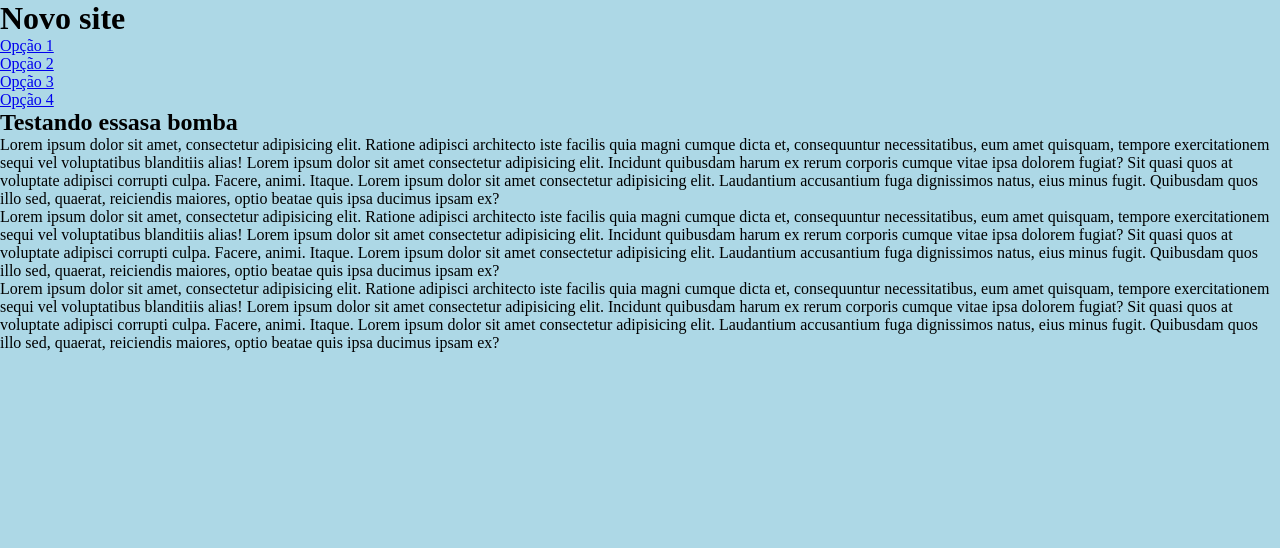
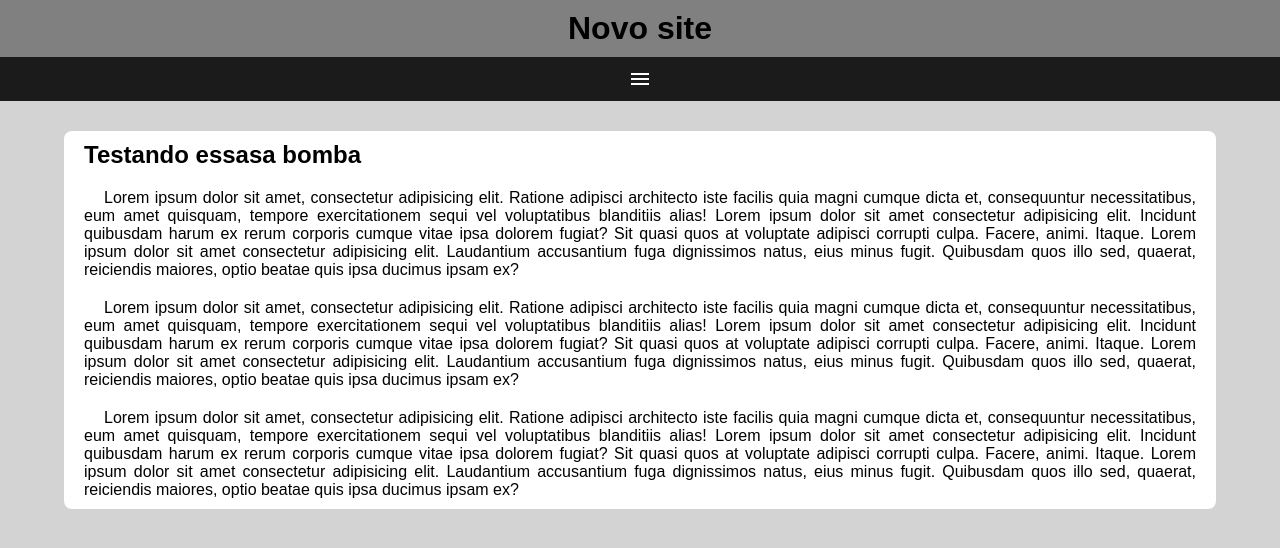
Before and after one commit to 3ffirmino/html-css, a plain HTML site: page exercicios/ex023/mq005/index.html in a window 1280 px wide. Drawn offline with Linux system fonts and the light colour scheme.

Commit message:
atualizando

```diff
--- a/exercicios/ex023/mq005/index.html
+++ b/exercicios/ex023/mq005/index.html
@@ -3,6 +3,7 @@
 <head>
     <meta charset="UTF-8">
     <meta name="viewport" content="width=device-width, initial-scale=1.0">
+    <link href="https://fonts.googleapis.com/icon?family=Material+Icons" rel="stylesheet">
     <title>Ainda não sei</title>
     <link rel="stylesheet" href="style.css">
 </head>
@@ -12,14 +13,14 @@
 
         <h1>Novo site</h1>
 
-        <menu>
+        <span class="material-icons" onclick="clickMenu()" >menu</span>
 
-            <ul>
-                <li><a href="#">Opção 1</a></li>
-                <li><a href="#">Opção 2</a></li>
-                <li><a href="#">Opção 3</a></li>
-                <li><a href="#">Opção 4</a></li>
-            </ul>
+        <menu id="itens">
+
+            <a href="#">Opção 1</a></li>
+            <a href="#">Opção 2</a></li>
+            <a href="#">Opção 3</a></li>
+            <a href="#">Opção 4</a></li>
 
         </menu>
 
@@ -37,5 +38,16 @@
 
     </main>
 
+    <script>
+        function clickMenu() {
+            if (itens.style.display == 'block') {
+                itens.style.display = 'none'
+            } else {
+                itens.style.display = 'block'
+            }
+        }
+
+    </script>
+
 </body>
 </html>
--- a/exercicios/ex023/mq005/style.css
+++ b/exercicios/ex023/mq005/style.css
@@ -7,5 +7,61 @@
 }
 
 body {
-    background-color: lightblue;
+    font-family: Arial, Helvetica, sans-serif;
+    background-color: lightgray
 }
+
+header {
+    background-color: gray;
+}
+
+header span.material-icons {
+    display: block;
+    text-align: center;
+    color: #fff;
+    background-color: rgb(27, 27, 27);
+    padding: 10px;
+}
+
+header h1 {
+    text-align: center;
+    padding: 10px;
+}
+
+menu {
+    display: none;
+    background-color: #535353;
+}
+
+menu a {
+    display: block;
+    text-align: center;
+    padding: 10px;
+    background-color: #a1a1a1;
+    border-top: 1px solid gray;
+    text-decoration: none;
+    color: #fff;
+    transition: 0.2s;
+}
+
+menu a:hover {
+    background-color: #434343;
+}
+
+main {
+    width: 90vw;
+    background-color: #fff;
+    margin: auto;
+    border-radius: 8px;
+    margin-top: 30px;
+}
+
+main article h2 {
+    padding: 10px 20px;
+}
+
+main article p {
+    text-align: justify;
+    text-indent: 20px;
+    padding: 10px 20px;
+}
```
